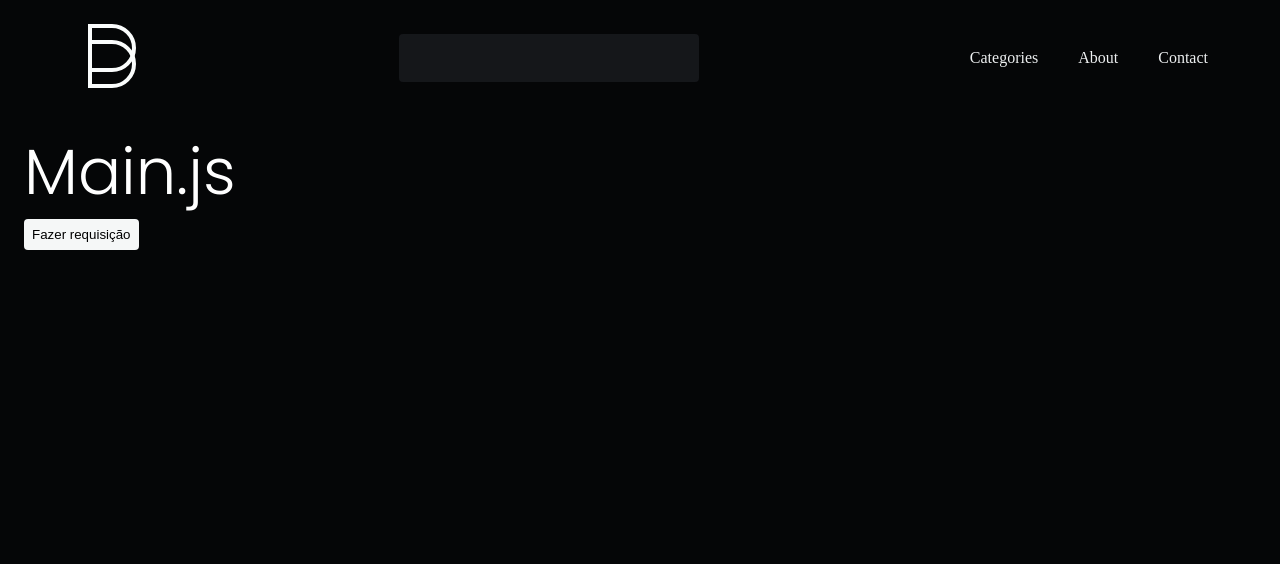
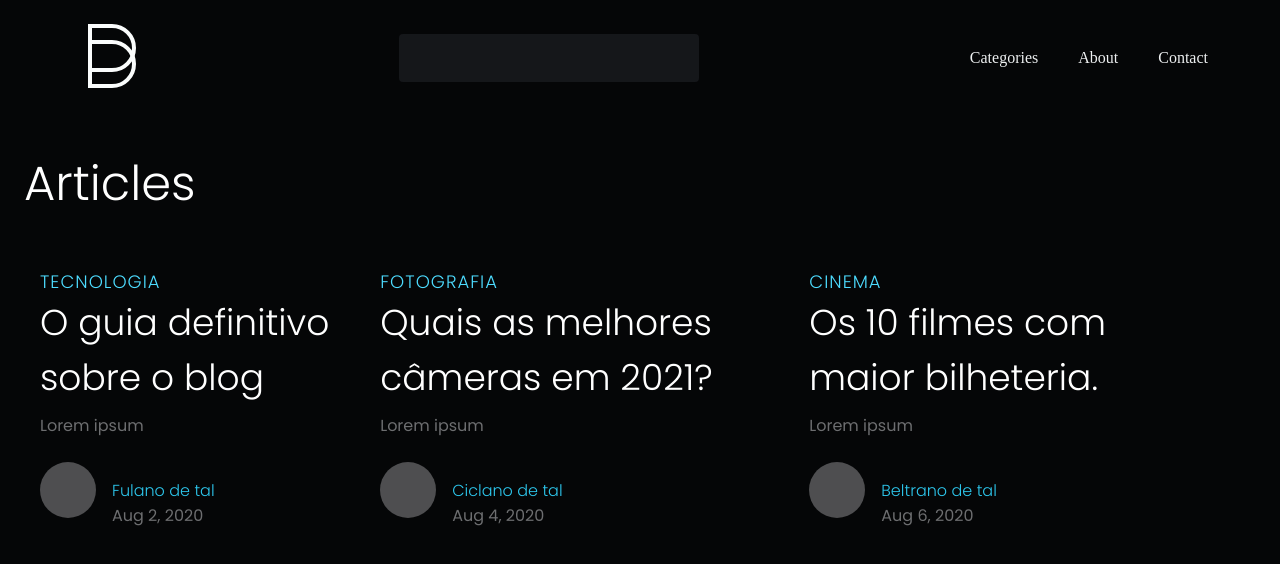
Before and after one commit to Clara-Pacheco/blog_frontendpush, a React (Create React App) app: page / in a window 1280 px wide. Shown: the top 564 px of the page. Built offline with nearby package versions, Linux system fonts and the light colour scheme; data requests are answered from the project's data file.

Commit message:
useEffect hock  to render Posts component in the page only for the first time

```diff
--- a/src/pages/Main/index.js
+++ b/src/pages/Main/index.js
@@ -1,28 +1,31 @@
 import { api } from '../../services/api'
 import { Post } from '../../components/Post'
-import { useState } from 'react'
+import { useState, useEffect } from 'react'
+
 
 export function Main(){
 
   const [post, setPost] = useState([])
 
-  async function handleAxios() {
 
-    try {
-      const response =  await api.get('/posts')
-      setPost(response.data)
-    }catch(error) {
-      console.log(error)
-    }
+  useEffect(()=>{
+      api.get('/posts')
+      .then((response) =>{
+        setPost(response.data)
+      })
 
-  }
+  }, [])
+
+  // o useEffect irá atualizar quando 2 situações possíveis ocorrerem:
+  // 1 - a varíavel de controle passada no lugar do array vazio for modificada;
+  // 2 - somente a primeira vez;
 
   return (
     <>
 
     <section className ="container">
-      <h1>Main.js</h1>
-      <button onClick={handleAxios}> Fazer requisição </button>
+
+      <h2 className='mt-3'> Articles</h2>
 
       <div className='mt-5 container-posts'>
         {
@@ -49,3 +52,10 @@ export function Main(){
 
   )
 }
+
+
+
+/* O useEffect recebe uma função, e o que for colocado dentro dessa função,
+o useEffect monstará na primeira vez;
+porém, se alguma coisa atualizar dentro dessa função, ele irá renderizar novamente,
+porque a resposta da api está sendo passada para o setPost*/
```
